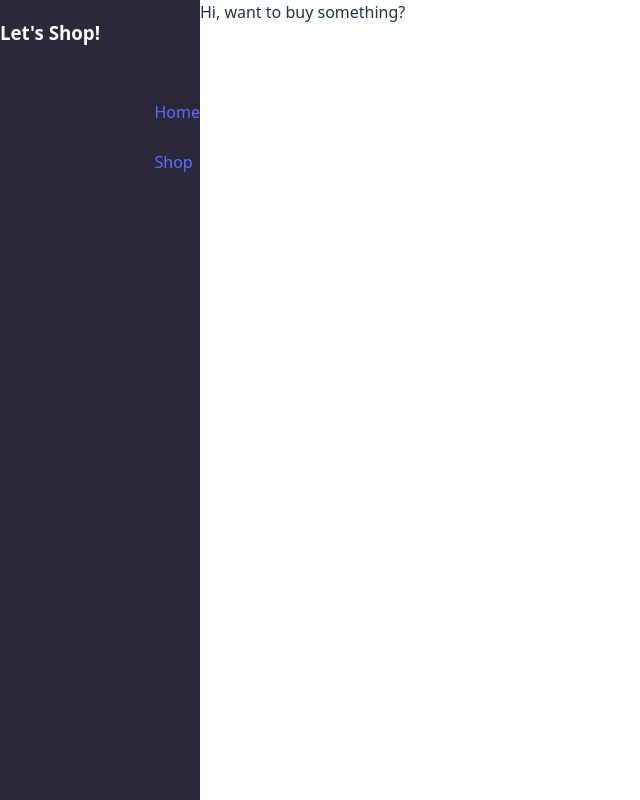
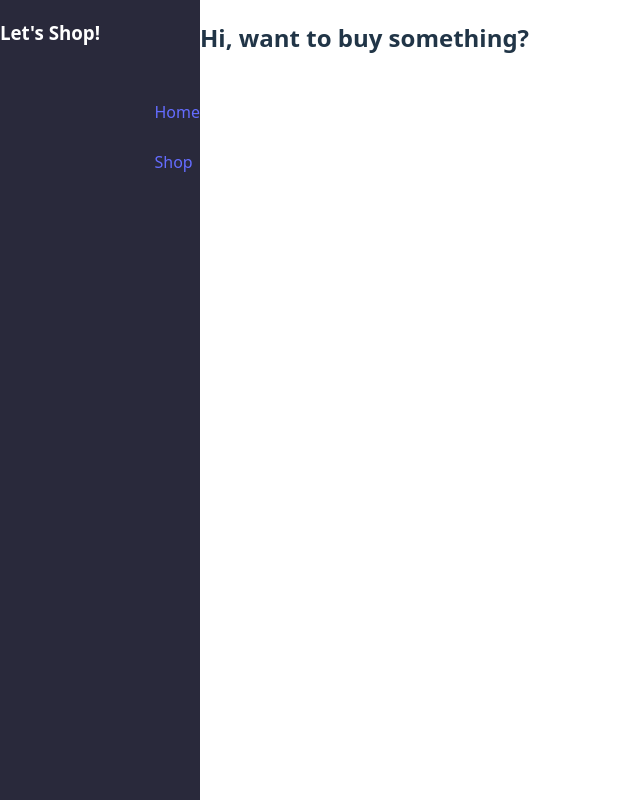
Before and after one commit to ShadowShark99/Shopping-Cart, a React (Vite) app: page /shop in a window 1280 px wide. Shown: the whole page, without its empty margins (0-640 px from the left). Built offline with nearby package versions, Linux system fonts and the light colour scheme.

Commit message:
Pass Shopping Page Test

```diff
--- a/src/components/Home.tsx
+++ b/src/components/Home.tsx
@@ -2,7 +2,7 @@ import React from 'react'
 
 const Home = () => {
   return (
-    <div>Welcome Home</div>
+    <h2>Welcome Home</h2>
   )
 }
 
--- a/src/components/Shop.tsx
+++ b/src/components/Shop.tsx
@@ -2,7 +2,7 @@ import React from 'react'
 
 const Shop = () => {
   return (
-    <div>Hi, want to buy something?</div>
+    <h2>Hi, want to buy something?</h2>
   )
 }
 
```
Also changed, not shown: 2 other files (tests, documents, lock files or other folders).
